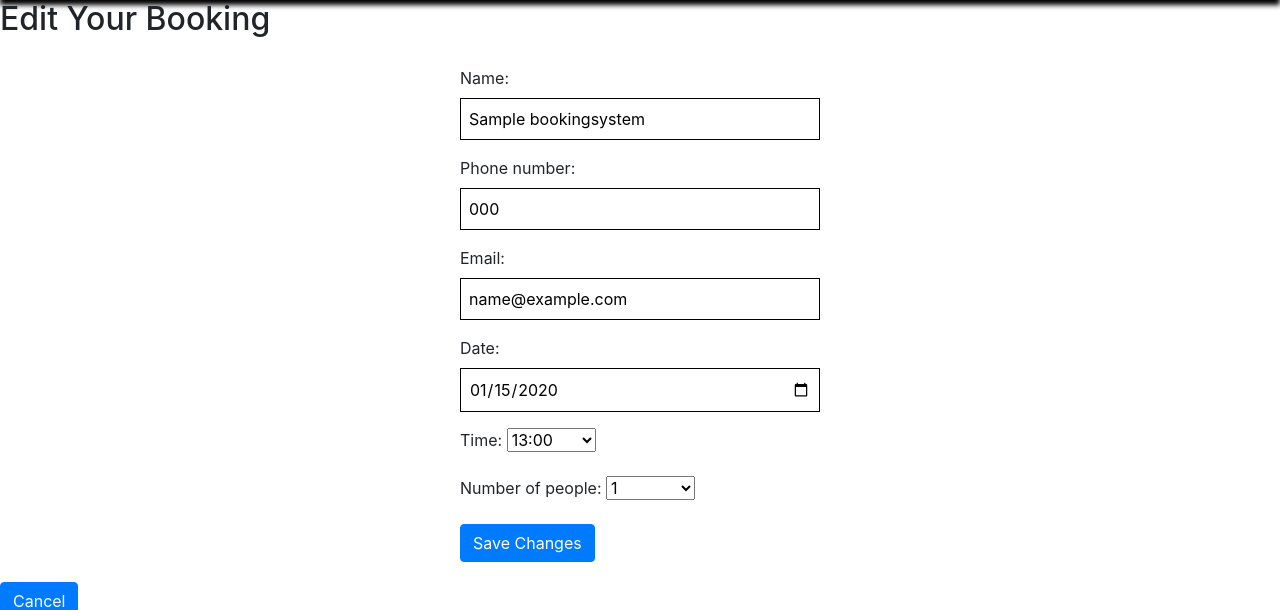
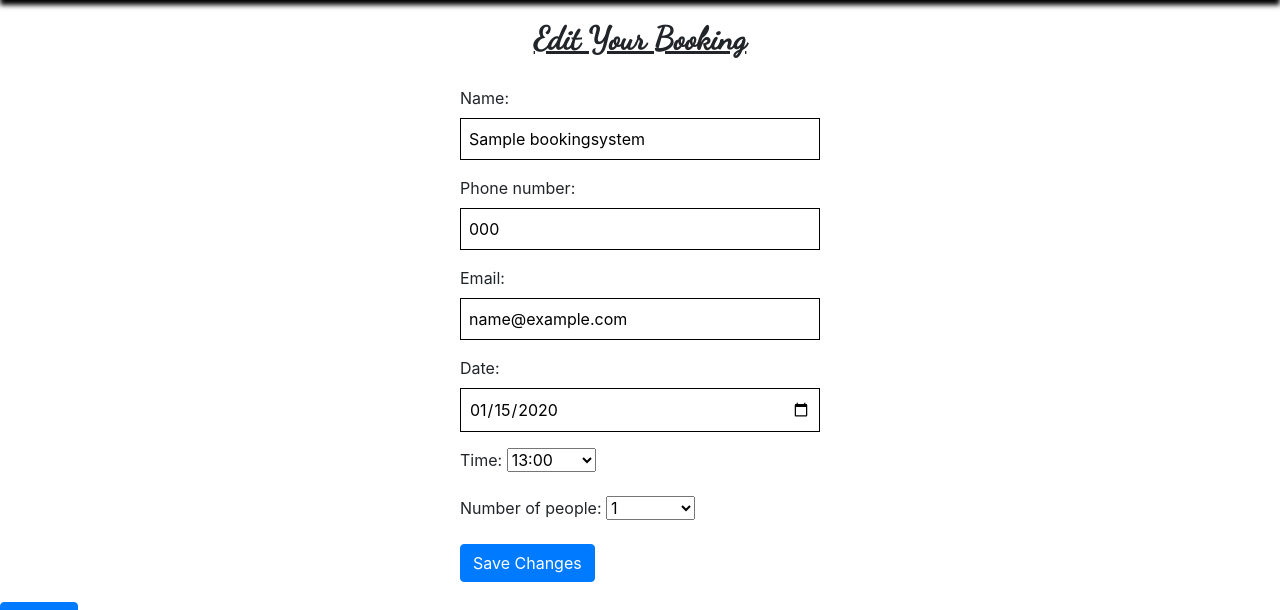
Before and after one commit to oscarbutler/restaurant, a Django app: page /edit_booking/1 in a window 1280 px wide. Shown: the part 80-690 px from the top of the page. Run offline with Django 4.2, Linux system fonts and the light colour scheme; tables that the repository leaves empty hold one stand-in row (values such as "Sample post"); some libraries are stand-ins or nearby versions.

Commit message:
Style to edit title

```diff
--- a/static/css/style.css
+++ b/static/css/style.css
@@ -125,7 +125,6 @@ footer{
 
 .menu-menu:hover .menu-list {
     display: block;
-
 }
 .menu-list{
     display: none;
@@ -354,6 +353,14 @@ h2.info-title {
     text-decoration: underline;
 }
 
+.edit-title {
+    text-align: center;
+    font-family: 'Dancing Script';
+    font-weight: 600;
+    text-decoration: underline;
+    padding-top: 20px
+}
+
 p.register-link {
     margin-top: 340px;
 }
```
